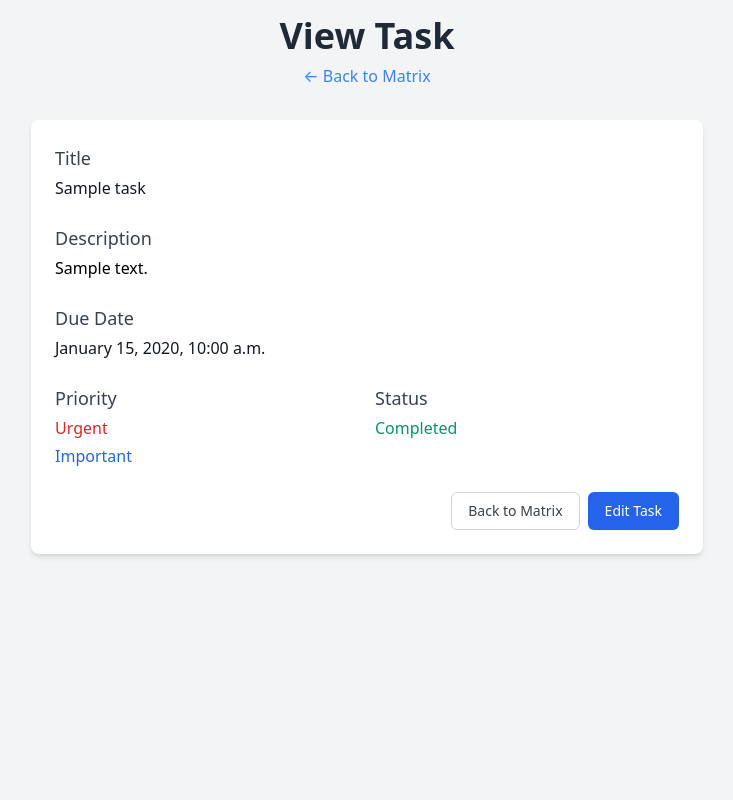
After one commit to kerk1v/eisenhower, a Django app: page /matrix/task/1/ in a window 1280 px wide. The commit adds this page. Shown: the whole page, without its empty margins (273-1006 px from the left). Run offline with Django 5.2, Linux system fonts and the light colour scheme; a user stored in the database is signed in; tables that the repository leaves empty hold one stand-in row (values such as "Sample post").

Commit message:
Add "View" link, some button styling.

```diff
--- /dev/null
+++ b/matrix/templates/matrix/task_view.html
@@ -0,0 +1,78 @@
+<!DOCTYPE html>
+<html lang="en">
+<head>
+    <meta charset="UTF-8">
+    <meta name="viewport" content="width=device-width, initial-scale=1.0">
+    <title>View Task - Eisenhower Matrix</title>
+    <link href="https://cdn.jsdelivr.net/npm/tailwindcss@2.2.19/dist/tailwind.min.css" rel="stylesheet">
+</head>
+<body class="bg-gray-100 min-h-screen p-4">
+    <div class="container mx-auto max-w-2xl">
+        <header class="text-center mb-8">
+            <h1 class="text-4xl font-bold text-gray-800 mb-2">View Task</h1>
+            <a href="{% url 'matrix' %}" class="text-blue-500 hover:underline">&larr; Back to Matrix</a>
+        </header>
+
+        <div class="bg-white rounded-lg shadow-md p-6">
+            <div class="space-y-6">
+                <div>
+                    <h2 class="text-lg font-medium text-gray-700">Title</h2>
+                    <p class="mt-1 text-gray-900">{{ task.title }}</p>
+                </div>
+
+                <div>
+                    <h2 class="text-lg font-medium text-gray-700">Description</h2>
+                    <div class="mt-1 prose max-w-none">{{ task.description|safe }}</div>
+                </div>
+
+                <div>
+                    <h2 class="text-lg font-medium text-gray-700">Due Date</h2>
+                    <p class="mt-1 text-gray-900">{{ task.due_date|date:"F j, Y, g:i a" }}</p>
+                </div>
+
+                <div class="grid grid-cols-1 md:grid-cols-2 gap-4">
+                    <div>
+                        <h2 class="text-lg font-medium text-gray-700">Priority</h2>
+                        <div class="mt-1 space-y-1">
+                            <p class="text-gray-900">
+                                {% if task.is_urgent %}
+                                    <span class="text-red-600">Urgent</span>
+                                {% else %}
+                                    <span class="text-gray-500">Not Urgent</span>
+                                {% endif %}
+                            </p>
+                            <p class="text-gray-900">
+                                {% if task.is_important %}
+                                    <span class="text-blue-600">Important</span>
+                                {% else %}
+                                    <span class="text-gray-500">Not Important</span>
+                                {% endif %}
+                            </p>
+                        </div>
+                    </div>
+
+                    <div>
+                        <h2 class="text-lg font-medium text-gray-700">Status</h2>
+                        <p class="mt-1 text-gray-900">
+                            {% if task.completed %}
+                                <span class="text-green-600">Completed</span>
+                            {% else %}
+                                <span class="text-yellow-600">In Progress</span>
+                            {% endif %}
+                        </p>
+                    </div>
+                </div>
+
+                <div class="flex justify-end space-x-2">
+                    <a href="{% url 'matrix' %}" class="px-4 py-2 border border-gray-300 rounded-md text-sm font-medium text-gray-700 bg-white hover:bg-gray-50">
+                        Back to Matrix
+                    </a>
+                    <a href="{% url 'task-update' task.id %}" class="px-4 py-2 border border-transparent rounded-md shadow-sm text-sm font-medium text-white bg-blue-600 hover:bg-blue-700">
+                        Edit Task
+                    </a>
+                </div>
+            </div>
+        </div>
+    </div>
+</body>
+</html>
--- a/matrix/urls.py
+++ b/matrix/urls.py
@@ -6,6 +6,7 @@ urlpatterns = [
     # Matrix views
     path('', views.MatrixView.as_view(), name='matrix'),
     path('task/new/', views.TaskCreate.as_view(), name='task-create'),
+    path('task/<int:pk>/', views.TaskView.as_view(), name='task-view'),
     path('task/<int:pk>/edit/', views.TaskUpdate.as_view(), name='task-update'),
     path('task/<int:pk>/delete/', views.TaskDelete.as_view(), name='task-delete'),
     path('task/<int:pk>/toggle/', views.toggle_task_completion, name='task-toggle'),
--- a/matrix/views.py
+++ b/matrix/views.py
@@ -1,5 +1,5 @@
 from django.shortcuts import render, redirect, get_object_or_404
-from django.views.generic import ListView, CreateView, UpdateView, DeleteView
+from django.views.generic import ListView, CreateView, UpdateView, DeleteView, DetailView
 from django.urls import reverse_lazy
 from django.contrib import messages
 from django.contrib.auth.models import User, Group
@@ -27,6 +27,12 @@ class MatrixView(LoginRequiredMixin, ListView):
         context['dont_do'] = tasks.filter(is_urgent=False, is_important=False, completed=False)
         context['recent_completed'] = tasks.filter(completed=True).order_by('-id')[:10]
         return context
+
+class TaskView(LoginRequiredMixin, DetailView):
+    model = Task
+    template_name = 'matrix/task_view.html'
+    context_object_name = 'task'
+    login_url = 'login'
 
 class TaskCreate(LoginRequiredMixin, CreateView):
     model = Task
```
Also changed, not shown: matrix/templates/matrix/matrix.html (+8 -4 lines), matrix/templates/matrix/task_confirm_delete.html (+13 -12 lines).
